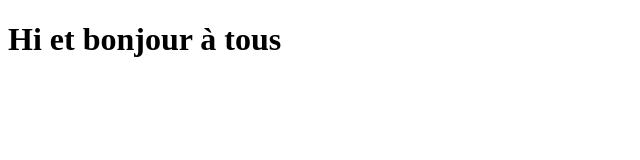
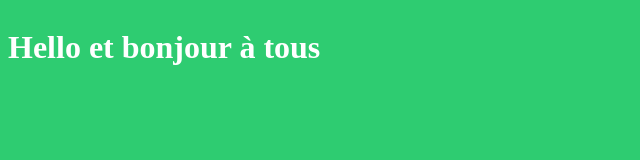
Before and after one commit to GauthierHouillon/hello, a plain HTML site: page index.html in a window 1280 px wide. Shown: the whole page, without its empty margins (0-640 px from the left). Drawn offline with Linux system fonts and the light colour scheme.

Commit message:
hi devient hello

```diff
--- a/index.html
+++ b/index.html
@@ -4,7 +4,17 @@
     <title></title>
     <meta charset="utf-8"
   </head>
+  <style type="text/css">
+    body {
+	background-color: #2ecc71;
+	color: white;
+    }
+    h1 {
+	position : absolute;
+	text-align : center;
+    }
+  </style>
   <body>
-    <h1>Hi et bonjour à tous<h1>
+    <h1>Hello et bonjour à tous<h1>
   </body>
 </html>
```
